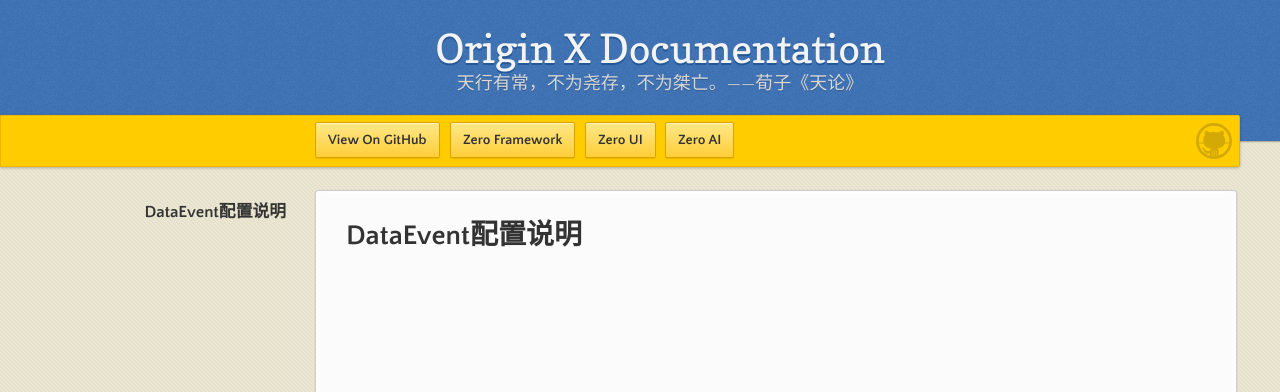
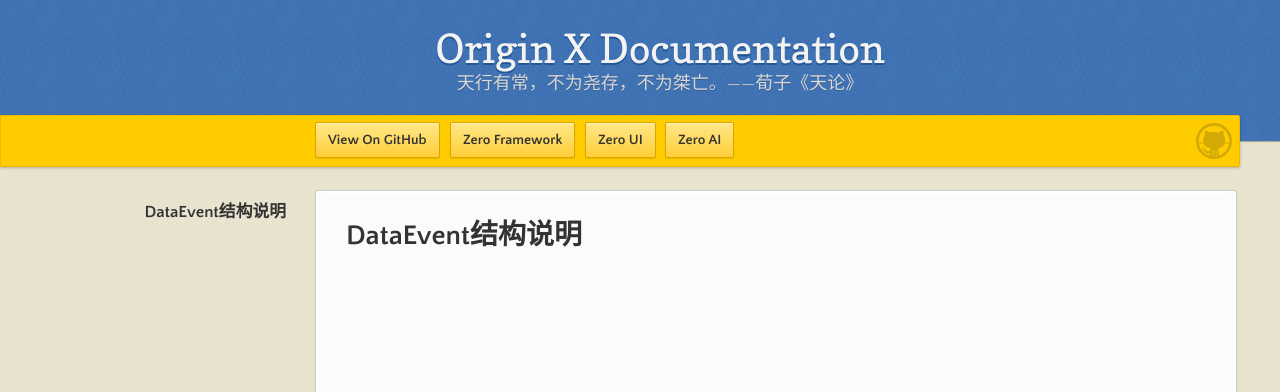
Before and after one commit to zwkjhx/ox-doc, a Jekyll site: the page built from specification/3-origin-xgui-fan/spo-014-dataeventpei-zhi-shuo-ming.md, in a window 1280 px wide. Shown: the top 392 px of the page. Built offline with Jekyll 4.4.1, drawn with Linux system fonts in a browser that asks for light colours; our own code applies the rules of GitHub Pages for plain Markdown files.

Commit message:
Updates specification/3-origin-xgui-fan/spo-014-dataeventpei-zhi-shuo-ming.md
Auto commit by GitBook Editor

```diff
--- a/specification/3-origin-xgui-fan/spo-014-dataeventpei-zhi-shuo-ming.md
+++ b/specification/3-origin-xgui-fan/spo-014-dataeventpei-zhi-shuo-ming.md
@@ -1 +1 @@
-# DataEvent配置说明
+# DataEvent结构说明
```
Also changed, not shown: SUMMARY.md (+1 -1 lines).
